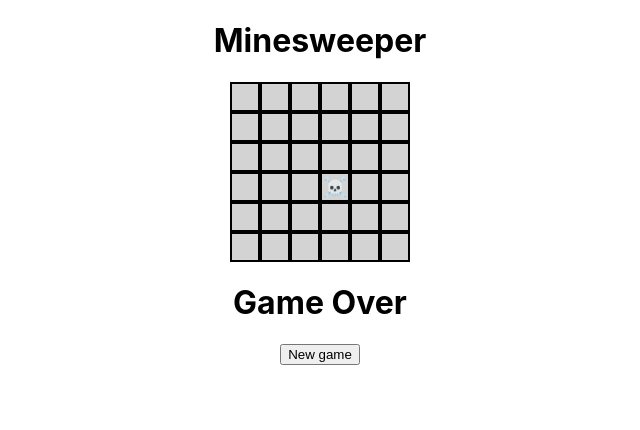
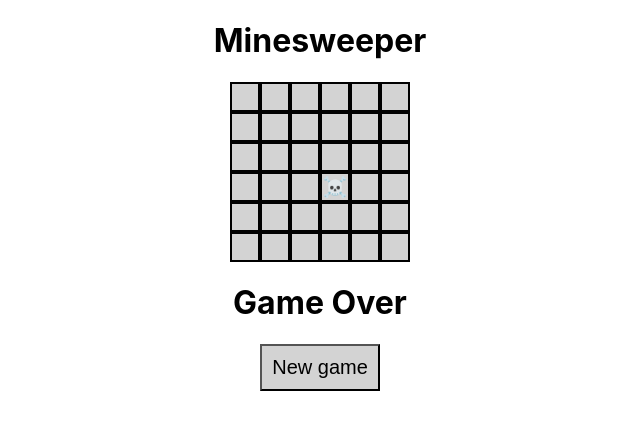
Before and after one commit to NLeflohic/minesweeper, a React (Create React App) app: page / in a window 1280 px wide. Both pictures are taken after a click on the element 640 px from the left and 171 px from the top of the page. Shown: the top 430 px of the page, without its empty margins (320-960 px from the left). Built offline with nearby package versions, Linux system fonts and the light colour scheme.

Commit message:
new game click + css

```diff
--- a/src/App.css
+++ b/src/App.css
@@ -25,3 +25,9 @@
   justify-content: center;
   align-items: center;
 }
+
+.newgame {
+  font-size: 20px;
+  background-color: lightgray;
+  padding: 10px;
+}
--- a/src/Components/Battlefield.js
+++ b/src/Components/Battlefield.js
@@ -38,7 +38,7 @@ const Battlefield = (props) => {
 		gameOverDiv = (
 			<div className="game-end">
 				<h1>Game Over</h1>
-				<button>New game</button>
+				<button className="newgame" onClick={() => window.location.reload()}>New game</button>
 			</div>);
 	};
 
@@ -46,7 +46,7 @@ const Battlefield = (props) => {
 		winDiv = (
 			<div className="game-end">
 				<h1>Victory !!!</h1>
-				<button>New game</button>
+				<button className="newgame" onClick={() => window.location.reload()}>New game</button>
 			</div>);
 	};
 
```
